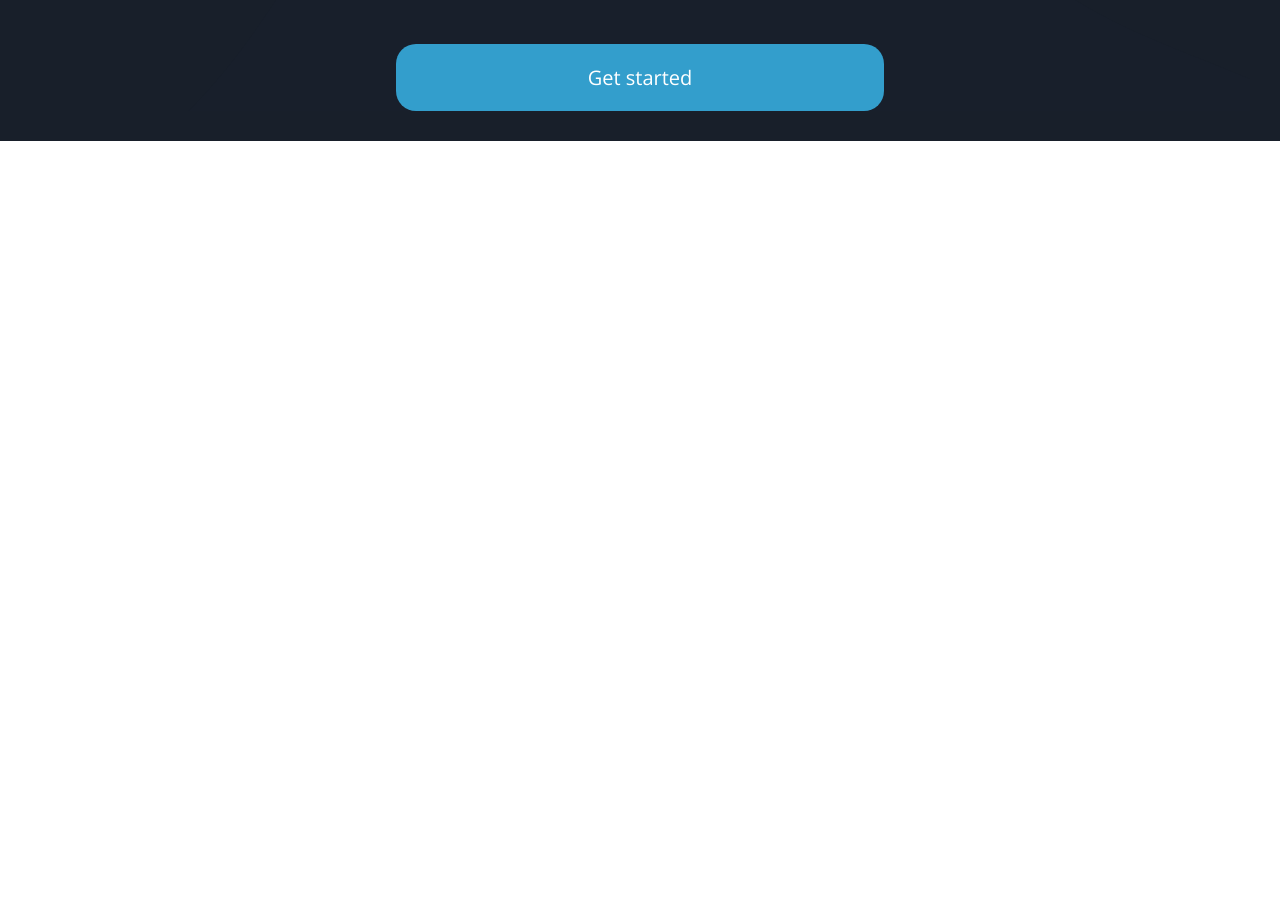
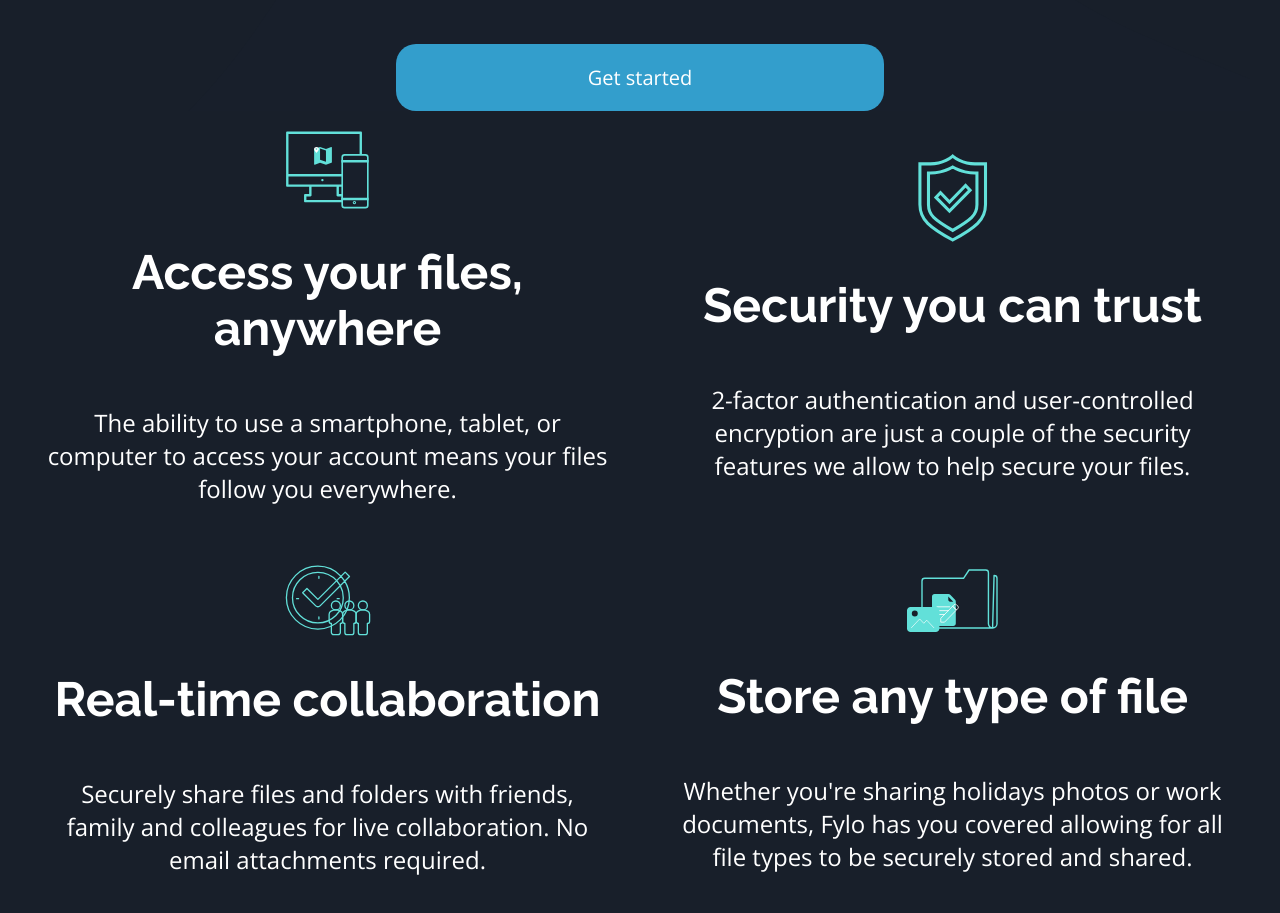
Before and after one commit to EvandroRodCoelho/Flyo, a React (Vite) app: page / in a window 1280 px wide. Shown: the part 845-1758 px from the top of the page. Before the commit the page ends 986 px from the top, so only its background shows below. Built offline with nearby package versions, Linux system fonts and the light colour scheme.

Commit message:
modifying files

```diff
--- a/index.html
+++ b/index.html
@@ -5,6 +5,7 @@
   <meta charset="UTF-8" />
   <link rel="icon" type="image/svg+xml" href="./src/assets/images/favicon-32x32.png" />
   <meta name="viewport" content="width=device-width, initial-scale=1.0" />
+  <meta name="description" content="Flyo Lading Page ">
   <link rel="preconnect" href="https://fonts.googleapis.com">
   <link rel="preconnect" href="https://fonts.gstatic.com" crossorigin>
   <link href="https://fonts.googleapis.com/css2?family=Open+Sans:wght@400;700&family=Raleway:wght@400;700&display=swap"
--- a/src/Layout/Main/index.tsx
+++ b/src/Layout/Main/index.tsx
@@ -3,12 +3,16 @@ import img from "../../assets/images/illustration-intro.png";
 import { Title } from "../../components/Title";
 import { Text } from "../../components/Text";
 import { Button } from "../../components/Button";
+import { CardGrid } from "../../Feature/CardsGrid";
+
+
 export const Main = () => {
     let textTitle = `All your files in one secure location ,
     accessible anywhere`;
     let textMain = `Fylo stores all your most important files in one
     secure location. Access them wherever you need share and collaborate
     with friends family, and co-workers`
+
     return (
         <C.Container>
             <C.ContainerImg className="ContainerImg">
@@ -19,6 +23,7 @@ export const Main = () => {
                 <Text content={textMain} Padding />
                 <Button text="Get started" />
             </C.ContainerText>
+            <CardGrid />
         </C.Container>
     )
 }
--- a/src/components/Text/styles.ts
+++ b/src/components/Text/styles.ts
@@ -7,7 +7,7 @@ export const Text = styled.p<Prop>`
     color: #fff;
     font-size: 0.9em;
     font-family: "Open sans" , sans-serif;
-    margin: 15px 15px;
+    margin: 15px ;
     @media (min-width: 500px) {
         font-size:1.3em
     }
--- a/src/style/StyleGlobal.ts
+++ b/src/style/StyleGlobal.ts
@@ -5,8 +5,11 @@ export const StyleGlobal = createGlobalStyle`
         padding: 0;
         margin: 0;
         box-sizing: border-box;
+        overflow-x: none;
+
     }
     body{
-        width: 100%;
+        max-width: 100vw;
+        overflow-x: none;
     }
 `
```
Also changed, not shown: src/assets/style-guide.md (+2 -2 lines).
